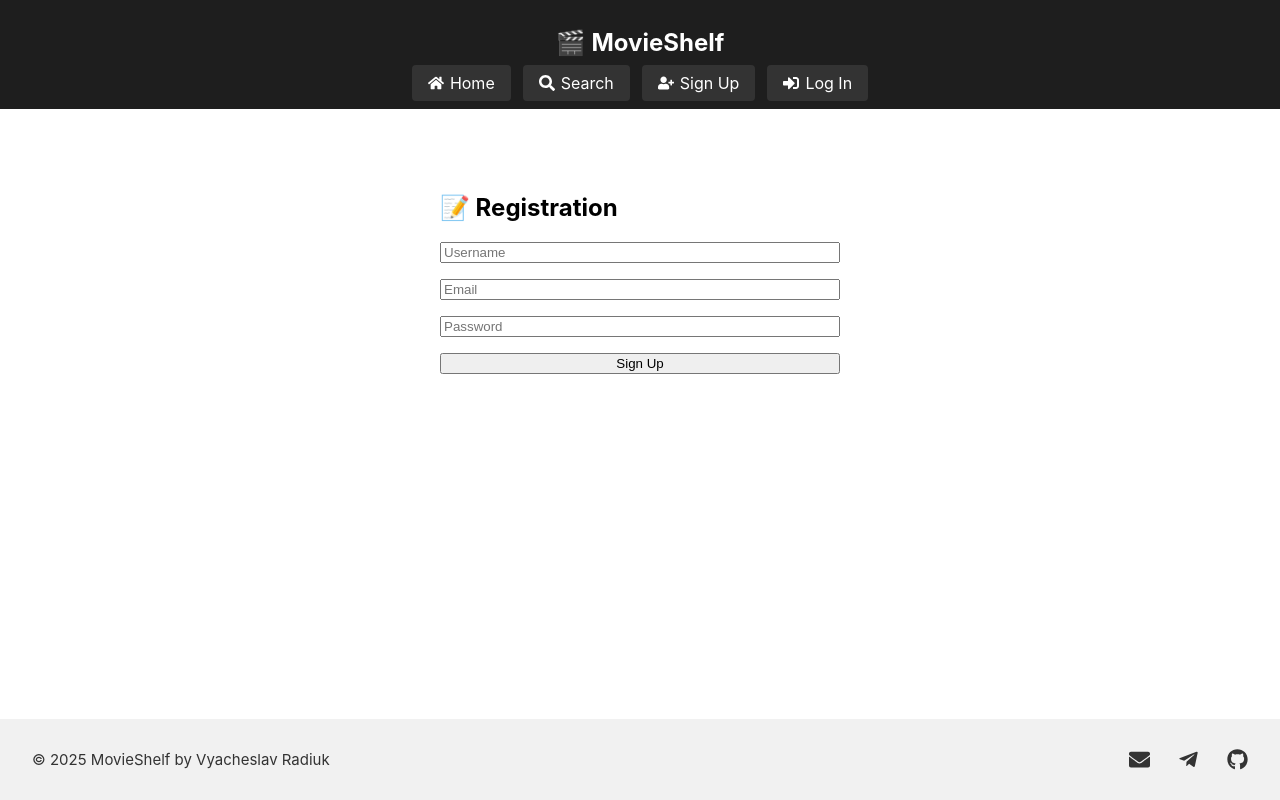
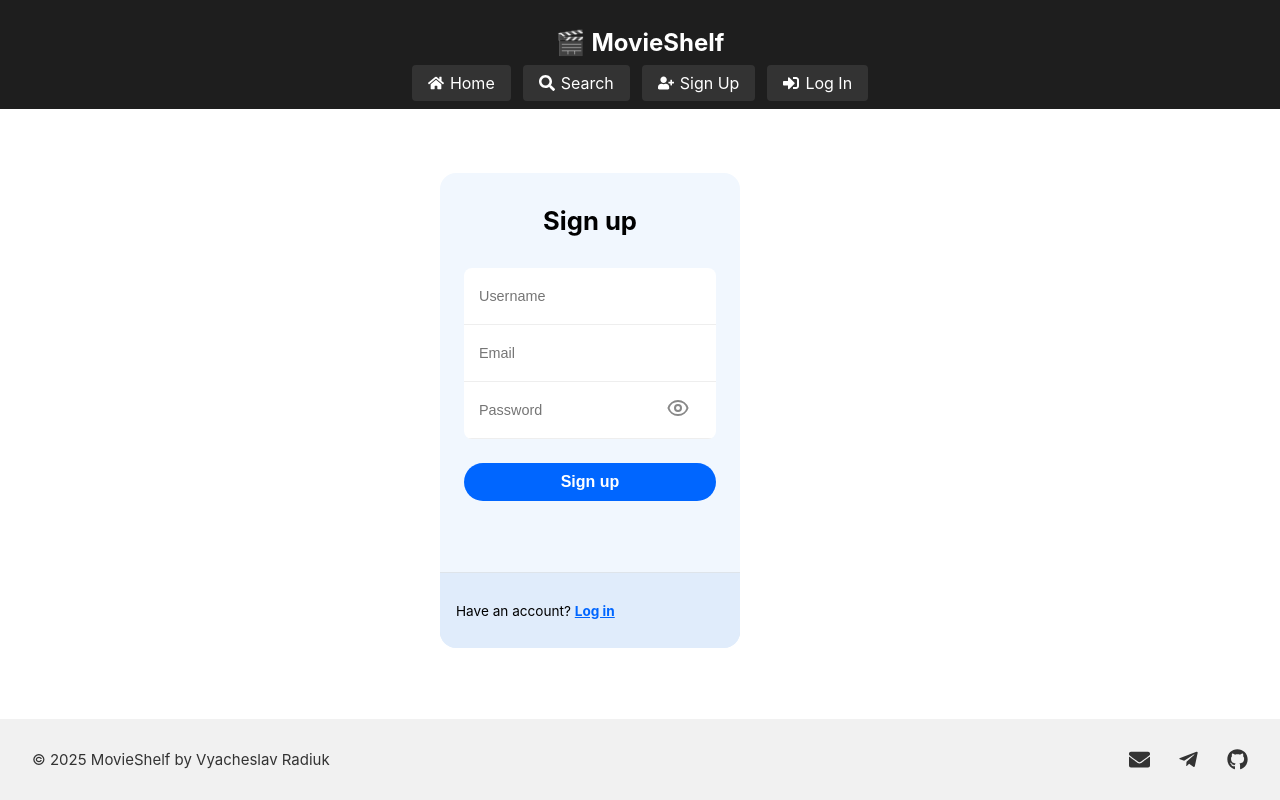
Before and after one commit to Cueerno/MovieShelf, a React (Create React App) app in the folder frontend/movieshelf-frontend/: page /signup in a window 1280 px wide. Built offline with nearby package versions, Linux system fonts and the light colour scheme.

Commit message:
refactor: improve code structure and add styles for signup and login pages

```diff
--- /dev/null
+++ b/frontend/movieshelf-frontend/src/components/auth/FormStyles.css
@@ -0,0 +1,83 @@
+/* From Uiverse.io by alexruix */
+.form-box {
+    max-width: 300px;
+    background: #f1f7fe;
+    overflow: hidden;
+    border-radius: 16px;
+    color: #010101;
+}
+
+.form {
+    position: relative;
+    display: flex;
+    flex-direction: column;
+    padding: 32px 24px 24px;
+    gap: 16px;
+    text-align: center;
+}
+
+/*Form text*/
+.title {
+    font-weight: bold;
+    font-size: 1.6rem;
+}
+
+.subtitle {
+    font-size: 1rem;
+    color: #666;
+}
+
+/*Inputs box*/
+.form-container {
+    overflow: hidden;
+    border-radius: 8px;
+    background-color: #fff;
+    margin: 1rem 0 .5rem;
+    width: 100%;
+}
+
+.input {
+    background: none;
+    border: 0;
+    outline: 0;
+    height: 40px;
+    width: 100%;
+    border-bottom: 1px solid #eee;
+    font-size: .9rem;
+    padding: 8px 15px;
+}
+
+.form-section {
+    padding: 16px;
+    font-size: .85rem;
+    background-color: #e0ecfb;
+    box-shadow: rgb(0 0 0 / 8%) 0 -1px;
+}
+
+.form-section a {
+    font-weight: bold;
+    color: #0066ff;
+    transition: color .3s ease;
+}
+
+.form-section a:hover {
+    color: #005ce6;
+    text-decoration: underline;
+}
+
+/*Button*/
+.form button {
+    background-color: #0066ff;
+    color: #fff;
+    border: 0;
+    border-radius: 24px;
+    padding: 10px 16px;
+    font-size: 1rem;
+    font-weight: 600;
+    cursor: pointer;
+    transition: background-color .3s ease;
+}
+
+.form button:hover {
+    background-color: #005ce6;
+}
--- /dev/null
+++ b/frontend/movieshelf-frontend/src/components/auth/LoginForm.jsx
@@ -0,0 +1,77 @@
+import React from 'react';
+import './FormStyles.css';
+
+function LoginForm({ form, handleChange, handleSubmit, status, showPassword, setShowPassword }) {
+    const EyeOpen = (
+        <svg xmlns="http://www.w3.org/2000/svg" fill="none" viewBox="0 0 24 24" stroke="currentColor" width="24" height="24">
+            <path strokeLinecap="round" strokeLinejoin="round" strokeWidth={2} d="M15 12a3 3 0 11-6 0 3 3 0 016 0z" />
+            <path strokeLinecap="round" strokeLinejoin="round" strokeWidth={2} d="M2.458 12C3.732 7.943 7.523 5 12 5c4.478 0 8.268 2.943 9.542 7-1.274 4.057-5.064 7-9.542 7-4.477 0-8.268-2.943-9.542-7z" />
+        </svg>
+    );
+
+    const EyeClosed = (
+        <svg xmlns="http://www.w3.org/2000/svg" fill="none" viewBox="0 0 24 24" stroke="currentColor" width="24" height="24">
+            <path strokeLinecap="round" strokeLinejoin="round" strokeWidth={2} d="M3 3l18 18M10.477 10.477A3 3 0 0012 15a3 3 0 002.121-5.121m3.536 3.535A9.977 9.977 0 0112 19c-3.866 0-7.245-2.207-8.879-5.5a10.052 10.052 0 012.118-3.14m3.062-1.63A9.977 9.977 0 0112 5c3.866 0 7.245 2.207 8.879 5.5a9.962 9.962 0 01-1.51 2.295" />
+        </svg>
+    );
+
+
+    return (
+        <div className="form-box">
+            <form className="form" onSubmit={handleSubmit}>
+                <span className="title">Log in</span>
+                <span className="subtitle">Welcome back!</span>
+                <div className="form-container">
+                    <input
+                        type="text"
+                        name="username"
+                        className="input"
+                        placeholder="Username"
+                        value={form.username}
+                        onChange={handleChange}
+                        required
+                    />
+                    <div style={{ position: 'relative' }}>
+                        <input
+                            type={showPassword ? 'text' : 'password'}
+                            name="password"
+                            className="input"
+                            placeholder="Password"
+                            value={form.password}
+                            onChange={handleChange}
+                            required
+                            style={{ paddingRight: '48px' }}
+                        />
+                        <button
+                            type="button"
+                            onClick={() => setShowPassword((prev) => !prev)}
+                            style={{
+                                position: 'absolute',
+                                right: '10px',
+                                top: '50%',
+                                transform: 'translateY(-50%)',
+                                background: 'none',
+                                border: 'none',
+                                cursor: 'pointer',
+                                fontSize: '1rem',
+                                color: '#888',
+                            }}
+                        >
+                            {showPassword ? EyeClosed : EyeOpen}
+                        </button>
+                    </div>
+
+                </div>
+                <button type="submit">Log in</button>
+                <p>{status}</p>
+            </form>
+            <div className="form-section">
+                <p>
+                    Don’t have an account? <a href="/signup">Sign up</a>
+                </p>
+            </div>
+        </div>
+    );
+}
+
+export default LoginForm;
--- /dev/null
+++ b/frontend/movieshelf-frontend/src/components/auth/SignupForm.jsx
@@ -0,0 +1,84 @@
+import React from 'react';
+import './FormStyles.css';
+
+function SignUpForm({ form, handleChange, handleSubmit, status, showPassword, setShowPassword }) {
+    const EyeOpen = (
+        <svg xmlns="http://www.w3.org/2000/svg" fill="none" viewBox="0 0 24 24" stroke="currentColor" width="24" height="24">
+            <path strokeLinecap="round" strokeLinejoin="round" strokeWidth={2} d="M15 12a3 3 0 11-6 0 3 3 0 016 0z" />
+            <path strokeLinecap="round" strokeLinejoin="round" strokeWidth={2} d="M2.458 12C3.732 7.943 7.523 5 12 5c4.478 0 8.268 2.943 9.542 7-1.274 4.057-5.064 7-9.542 7-4.477 0-8.268-2.943-9.542-7z" />
+        </svg>
+    );
+
+    const EyeClosed = (
+        <svg xmlns="http://www.w3.org/2000/svg" fill="none" viewBox="0 0 24 24" stroke="currentColor" width="24" height="24">
+            <path strokeLinecap="round" strokeLinejoin="round" strokeWidth={2} d="M3 3l18 18M10.477 10.477A3 3 0 0012 15a3 3 0 002.121-5.121m3.536 3.535A9.977 9.977 0 0112 19c-3.866 0-7.245-2.207-8.879-5.5a10.052 10.052 0 012.118-3.14m3.062-1.63A9.977 9.977 0 0112 5c3.866 0 7.245 2.207 8.879 5.5a9.962 9.962 0 01-1.51 2.295" />
+        </svg>
+    );
+
+    return (
+        <div className="form-box">
+            <form className="form" onSubmit={handleSubmit}>
+                <span className="title">Sign up</span>
+                <div className="form-container">
+                    <input
+                        type="text"
+                        name="username"
+                        className="input"
+                        placeholder="Username"
+                        value={form.username}
+                        onChange={handleChange}
+                        required
+                    />
+                    <input
+                        type="email"
+                        name="email"
+                        className="input"
+                        placeholder="Email"
+                        value={form.email}
+                        onChange={handleChange}
+                        required
+                    />
+                    <div style={{ position: 'relative' }}>
+                        <input
+                            type={showPassword ? 'text' : 'password'}
+                            name="password"
+                            className="input"
+                            placeholder="Password"
+                            value={form.password}
+                            onChange={handleChange}
+                            required
+                            style={{ paddingRight: '40px' }}
+                        />
+                        <button
+                            type="button"
+                            onClick={() => setShowPassword((prev) => !prev)}
+                            style={{
+                                position: 'absolute',
+                                right: '10px',
+                                top: '50%',
+                                transform: 'translateY(-50%)',
+                                background: 'none',
+                                border: 'none',
+                                cursor: 'pointer',
+                                fontSize: '1rem',
+                                color: '#888',
+                            }}
+                        >
+                            {showPassword ? EyeClosed : EyeOpen}
+                        </button>
+                    </div>
+
+                </div>
+                <button type="submit">Sign up</button>
+                <p>{status}</p>
+            </form>
+            <div className="form-section">
+                <p>
+                    Have an account? <a href="/login">Log in</a>
+                </p>
+            </div>
+        </div>
+    );
+}
+
+export default SignUpForm;
--- a/frontend/movieshelf-frontend/src/pages/Login/Login.jsx
+++ b/frontend/movieshelf-frontend/src/pages/Login/Login.jsx
@@ -2,12 +2,14 @@ import {useState} from 'react';
 import {useNavigate} from "react-router-dom";
 import {useAuth} from "../../context/AuthContext";
 import {loginUser} from "../../api/auth";
+import LoginForm from "../../components/auth/LoginForm";
 
 export default function Login() {
     const [form, setForm] = useState({username: '', password: ''});
     const [status, setStatus] = useState('');
     const navigate = useNavigate();
     const {login} = useAuth();
+    const [showPassword, setShowPassword] = useState(false);
 
     const handleChange = (e) => {
         setForm({...form, [e.target.name]: e.target.value});
@@ -30,26 +32,14 @@ export default function Login() {
     };
 
     return (<div style={{padding: '2rem', maxWidth: '400px', margin: 'auto'}}>
-        <h2>🔐 Log In</h2>
-        <form onSubmit={handleSubmit} style={{display: 'flex', flexDirection: 'column', gap: '1rem'}}>
-            <input
-                type="text"
-                name="username"
-                placeholder="Username"
-                value={form.username}
-                onChange={handleChange}
-                required
-            />
-            <input
-                type="password"
-                name="password"
-                placeholder="Password"
-                value={form.password}
-                onChange={handleChange}
-                required
-            />
-            <button type="submit">Log In</button>
-            <p>{status}</p>
-        </form>
+        <LoginForm
+            form={form}
+            handleChange={handleChange}
+            handleSubmit={handleSubmit}
+            status={status}
+
+            showPassword={showPassword}
+            setShowPassword={setShowPassword}
+        />
     </div>);
 }
--- a/frontend/movieshelf-frontend/src/pages/Signup/Signup.jsx
+++ b/frontend/movieshelf-frontend/src/pages/Signup/Signup.jsx
@@ -1,11 +1,13 @@
 import {useState} from 'react';
 import {useNavigate} from "react-router-dom";
 import {signup} from "../../api/auth";
+import SignupForm from "../../components/auth/SignupForm";
 
 export default function Signup() {
     const [form, setForm] = useState({username: '', email: '', password: ''});
     const [status, setStatus] = useState('');
     const navigate = useNavigate();
+    const [showPassword, setShowPassword] = useState(false);
 
     const handleChange = (e) => {
         setForm({...form, [e.target.name]: e.target.value});
@@ -28,34 +30,14 @@ export default function Signup() {
     };
 
     return (<div style={{padding: '2rem', maxWidth: '400px', margin: 'auto'}}>
-        <h2>📝 Registration</h2>
-        <form onSubmit={handleSubmit} style={{display: 'flex', flexDirection: 'column', gap: '1rem'}}>
-            <input
-                type="text"
-                name="username"
-                placeholder="Username"
-                value={form.username}
-                onChange={handleChange}
-                required
-            />
-            <input
-                type="email"
-                name="email"
-                placeholder="Email"
-                value={form.email}
-                onChange={handleChange}
-                required
-            />
-            <input
-                type="password"
-                name="password"
-                placeholder="Password"
-                value={form.password}
-                onChange={handleChange}
-                required
-            />
-            <button type="submit">Sign Up</button>
-            <p>{status}</p>
-        </form>
+        <SignupForm
+            form={form}
+            handleChange={handleChange}
+            handleSubmit={handleSubmit}
+            status={status}
+
+            showPassword={showPassword}
+            setShowPassword={setShowPassword}
+        />
     </div>);
 }
```
